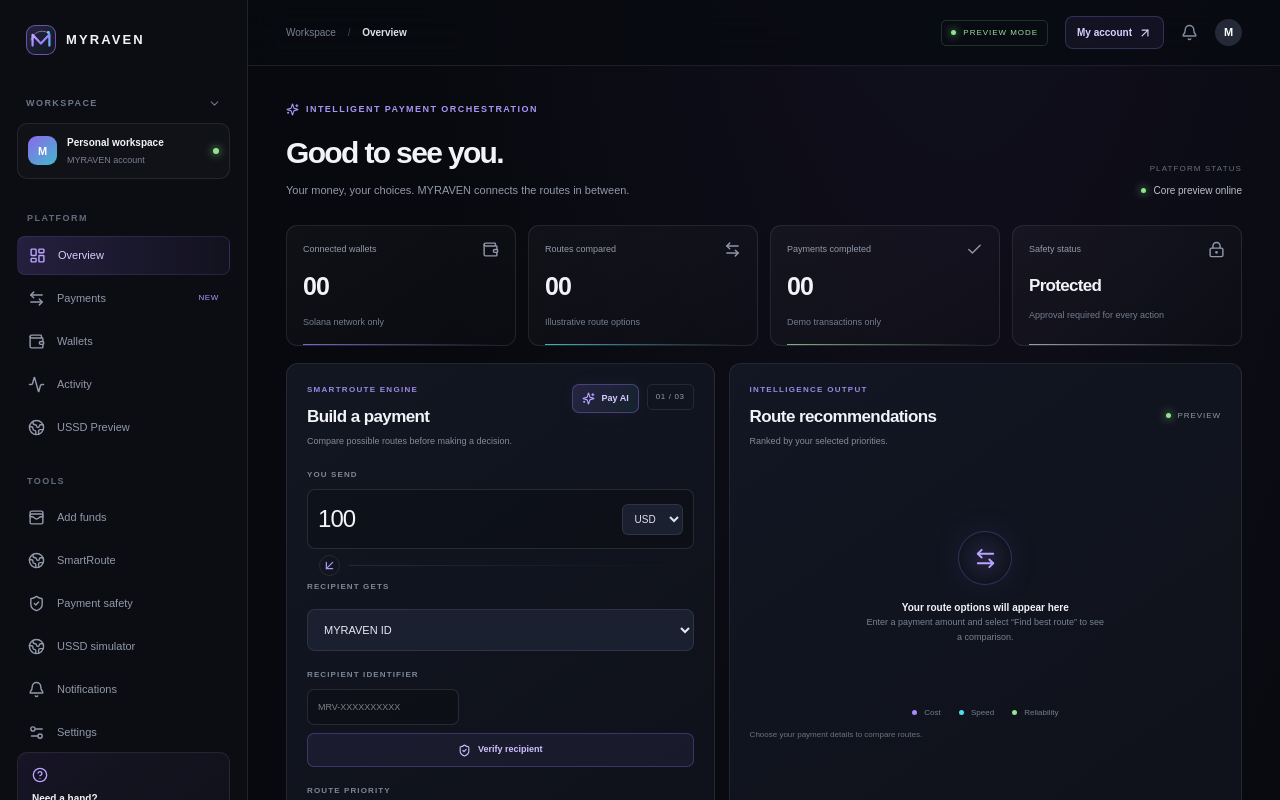
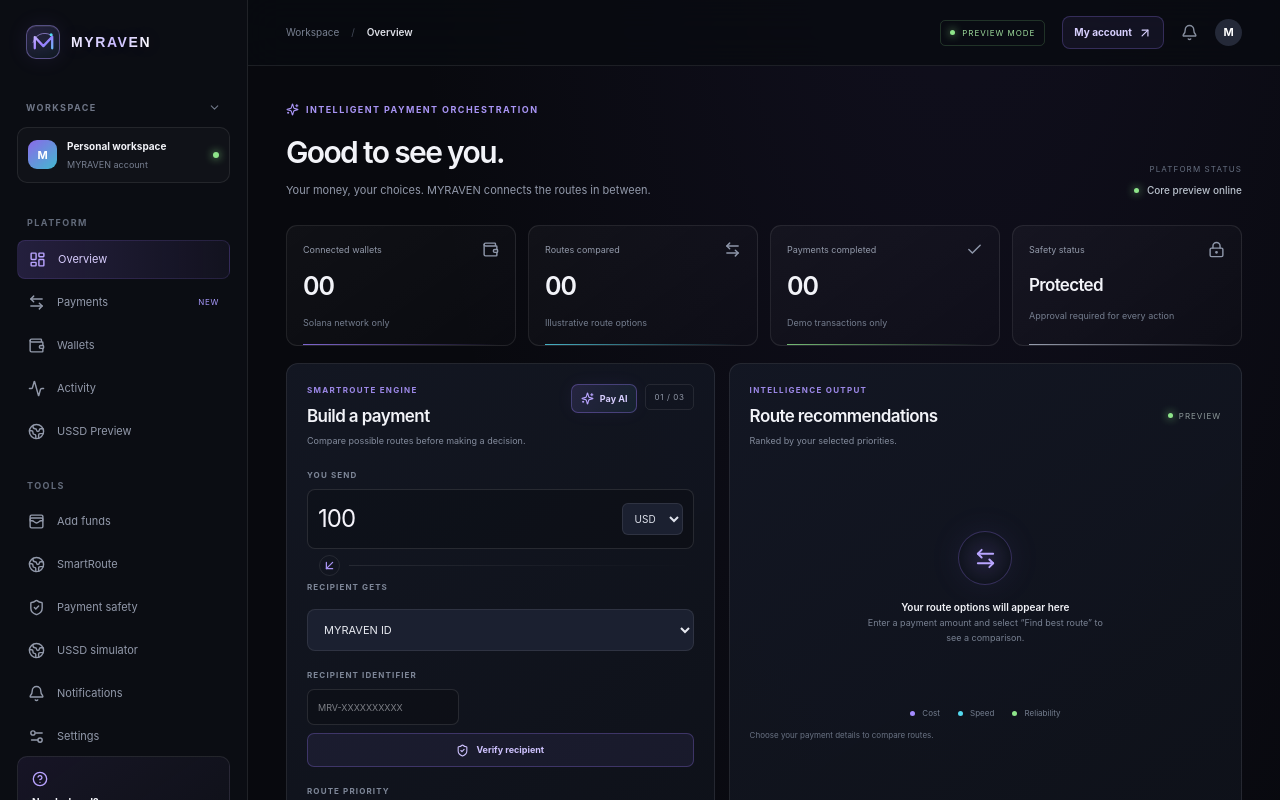
Before and after one commit to voidedfx0/MYRAVEN, a Next.js app: page / in a window 1280 px wide. Shown: the top 800 px of the page. Built offline with nearby package versions, Linux system fonts and the light colour scheme.

Commit message:
style: refine MYRAVEN typography and logo shimmer

```diff
--- a/app/globals.css
+++ b/app/globals.css
@@ -91,3 +91,15 @@
 .local-bank-fields{display:grid;gap:8px;margin-top:10px}
 .local-bank-fields input,.local-bank-fields select{width:100%;min-width:0;min-height:38px;padding:9px 11px;border:1px solid var(--line);border-radius:7px;background:#1b2030;color:#e7e9f0;font-size:10px;outline:none}
 .local-bank-fields .field-label{margin-top:3px}
+
+/* MYRAVEN identity: refined typography and a restrained light sweep */
+@import url('https://fonts.googleapis.com/css2?family=Manrope:wght@400;500;600;700;800&family=Space+Grotesk:wght@500;600;700&display=swap');
+body{font-family:'Manrope',-apple-system,BlinkMacSystemFont,'Segoe UI',sans-serif}
+.brand{gap:11px;font-family:'Space Grotesk','Manrope',sans-serif;font-size:14px;font-weight:700;letter-spacing:.115em}
+.brand-symbol{position:relative;width:34px;height:34px;overflow:hidden;display:grid;place-items:center;border:1px solid rgba(174,151,255,.42);border-radius:10px;background:linear-gradient(145deg,rgba(155,123,255,.17),rgba(84,217,239,.07));box-shadow:inset 0 1px 0 rgba(255,255,255,.08),0 0 22px rgba(155,123,255,.09)}
+.brand-symbol::after{content:"";position:absolute;inset:-45% auto -45% -65%;width:42%;transform:rotate(24deg);background:linear-gradient(90deg,transparent,rgba(255,255,255,.42),transparent);animation:brand-mark-glint 5.8s ease-in-out infinite}
+.brand-symbol svg{width:29px;height:29px;display:block;filter:drop-shadow(0 0 7px rgba(155,123,255,.24))}
+.brand-wordmark{position:relative;display:inline-block;background:linear-gradient(105deg,#f4f2ff 0%,#c9bcff 25%,#fff 43%,#9cdded 56%,#e9e6ff 72%,#f4f2ff 100%);background-size:230% 100%;background-position:100% 50%;background-clip:text;-webkit-background-clip:text;color:transparent;text-shadow:0 0 22px rgba(155,123,255,.13);animation:brand-wordmark-shine 7s ease-in-out infinite}
+@keyframes brand-wordmark-shine{0%,58%{background-position:100% 50%}82%,100%{background-position:0% 50%}}
+@keyframes brand-mark-glint{0%,68%{left:-65%;opacity:0}76%{opacity:.8}92%,100%{left:130%;opacity:0}}
+@media(prefers-reduced-motion:reduce){.brand-wordmark,.brand-symbol::after{animation:none}.brand-wordmark{background-position:50% 50%}}
```
